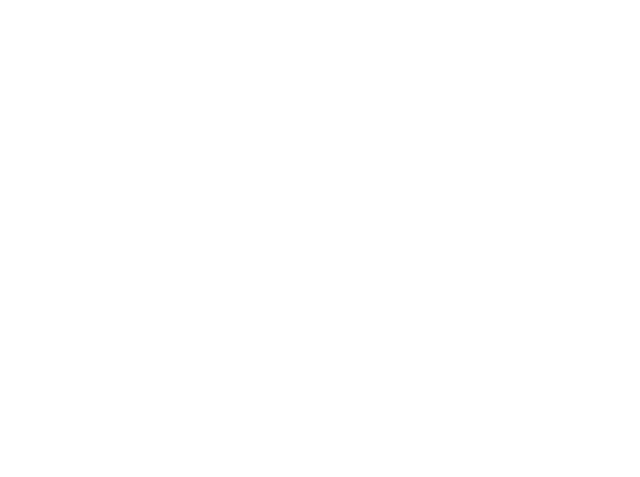
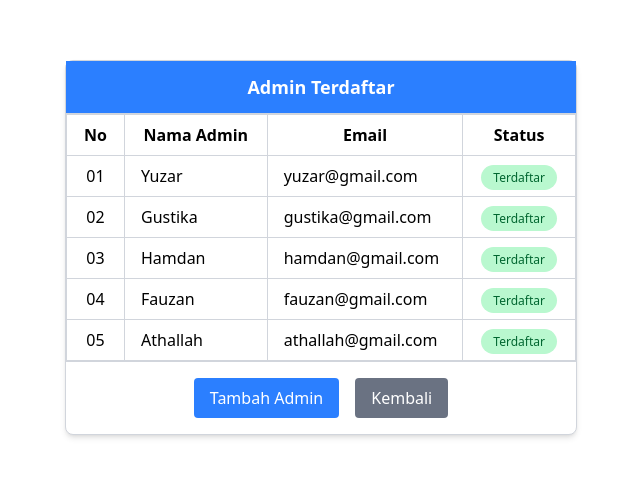
Before and after one commit to venvena45/AdminAntaresDeploy, a React (Vite) app: page /pengaturan in a window 1280 px wide. Before the commit this address had no page. Shown: the part 153-630 px from the top of the page, without its empty margins (319-959 px from the left). Built offline with nearby package versions, Linux system fonts and the light colour scheme.

Commit message:
add setting

```diff
--- a/src/App.jsx
+++ b/src/App.jsx
@@ -5,6 +5,7 @@ import ProductManagement from "./components/ProductManagement";
 import HalamanPesanan from "./components/HalamanPesanan";
 import ReportPenjualan from "./components/ReportPenjualan";
 import StockOpname from "./components/StockOpname";
+import Pengaturan from "./components/Pengaturan";
 // import other components like Produk, Pesanan, etc if you have them
 
 function App() {
@@ -14,8 +15,9 @@ function App() {
         <Route path="/" element={<Dashboard />} />
         <Route path="/produk" element={<ProductManagement />} />
         <Route path="/pesanan" element={<HalamanPesanan />} />
-        <Route path="/report" element={<ReportPenjualan/>} />
+        <Route path="/report" element={<ReportPenjualan />} />
         <Route path="/stok-opname" element={<StockOpname />} />
+        <Route path="/pengaturan" element={<Pengaturan />} />
       </Routes>
     </Router>
   );
--- a/src/components/Dashboard.jsx
+++ b/src/components/Dashboard.jsx
@@ -1,25 +1,37 @@
-import React from 'react';
-import { Link } from 'react-router-dom';
+import React from "react";
+import { Link } from "react-router-dom";
 
 const Dashboard = () => {
   return (
     <div className="flex min-h-screen bg-gray-50">
       {/* Sidebar */}
       <aside className="w-56 bg-white border-r border-gray-200 p-5">
-        <div className="text-2xl font-bold text-green-700 mb-10">Apotek ANTARES</div>
+        <div className="text-2xl font-bold text-green-700 mb-10">
+          Apotek ANTARES
+        </div>
         <nav>
           <ul className="space-y-4 text-gray-700">
             <li>
-              <Link to="/pesanan" className="hover:underline">Pemesanan</Link>
+              <Link to="/pesanan" className="hover:underline">
+                Pemesanan
+              </Link>
             </li>
             <li>
-              <Link to="/produk" className="hover:underline">Produk</Link>
+              <Link to="/produk" className="hover:underline">
+                Produk
+              </Link>
             </li>
             <li>
-              <Link to="/report" className="hover:underline">Report Penjualan</Link>
+              <Link to="/report" className="hover:underline">
+                Report Penjualan
+              </Link>
             </li>
             <li className="cursor-pointer hover:underline">Pesan</li>
-            <li className="cursor-pointer hover:underline">Pengaturan</li>
+            <li className="cursor-pointer hover:underline">
+              <Link to="/pengaturan" className="hover:underline">
+                Pengaturan
+              </Link>
+            </li>
             <li className="cursor-pointer hover:underline">Keluar</li>
           </ul>
         </nav>
@@ -87,7 +99,9 @@ const Dashboard = () => {
                   <td className="px-4 py-3">Anazia</td>
                   <td className="px-4 py-3">Jan 20, 2025</td>
                   <td className="px-4 py-3">
-                    <span className="px-3 py-1 bg-green-100 text-green-800 text-sm rounded-full font-semibold">Delivered</span>
+                    <span className="px-3 py-1 bg-green-100 text-green-800 text-sm rounded-full font-semibold">
+                      Delivered
+                    </span>
                   </td>
                   <td className="px-4 py-3">Yogyakarta</td>
                   <td className="px-4 py-3">Rp. 50.000</td>
@@ -97,7 +111,9 @@ const Dashboard = () => {
                   <td className="px-4 py-3">Syedina</td>
                   <td className="px-4 py-3">Jan 24, 2025</td>
                   <td className="px-4 py-3">
-                    <span className="px-3 py-1 bg-yellow-100 text-yellow-800 text-sm rounded-full font-semibold">Pending</span>
+                    <span className="px-3 py-1 bg-yellow-100 text-yellow-800 text-sm rounded-full font-semibold">
+                      Pending
+                    </span>
                   </td>
                   <td className="px-4 py-3">Bantul</td>
                   <td className="px-4 py-3">Rp. 100.000</td>
@@ -107,7 +123,9 @@ const Dashboard = () => {
                   <td className="px-4 py-3">Asyifaa</td>
                   <td className="px-4 py-3">Feb 21, 2025</td>
                   <td className="px-4 py-3">
-                    <span className="px-3 py-1 bg-red-100 text-red-800 text-sm rounded-full font-semibold">Cancelled</span>
+                    <span className="px-3 py-1 bg-red-100 text-red-800 text-sm rounded-full font-semibold">
+                      Cancelled
+                    </span>
                   </td>
                   <td className="px-4 py-3">Condong Catur</td>
                   <td className="px-4 py-3">Rp. 75.000</td>
--- /dev/null
+++ b/src/components/Pengaturan.jsx
@@ -0,0 +1,59 @@
+import React from 'react';
+import { useNavigate } from 'react-router-dom';
+
+const AdminTable = () => {
+    const navigate = useNavigate();
+
+    const admins = [
+        { no: '01', name: 'Yuzar', email: 'yuzar@gmail.com', status: 'Terdaftar' },
+        { no: '02', name: 'Gustika', email: 'gustika@gmail.com', status: 'Terdaftar' },
+        { no: '03', name: 'Hamdan', email: 'hamdan@gmail.com', status: 'Terdaftar' },
+        { no: '04', name: 'Fauzan', email: 'fauzan@gmail.com', status: 'Terdaftar' },
+        { no: '05', name: 'Athallah', email: 'athallah@gmail.com', status: 'Terdaftar' },
+    ];
+
+    return (
+        <div className="flex justify-center items-center h-screen">
+            <div className="max-w-lg w-full bg-white shadow-md rounded-lg border border-gray-300">
+                <div className="bg-blue-500 text-white text-center py-3 border-b border-gray-300">
+                    <h2 className="text-lg font-semibold">Admin Terdaftar</h2>
+                </div>
+                <table className="min-w-full bg-white border border-gray-300">
+                    <thead>
+                        <tr className="border border-gray-300">
+                            <th className="py-2 px-4 border border-gray-300">No</th>
+                            <th className="py-2 px-4 border border-gray-300">Nama Admin</th>
+                            <th className="py-2 px-4 border border-gray-300">Email</th>
+                            <th className="py-2 px-4 border border-gray-300">Status</th>
+                        </tr>
+                    </thead>
+                    <tbody>
+                        {admins.map((admin, index) => (
+                            <tr key={index} className="border border-gray-300">
+                                <td className="py-2 px-4 border border-gray-300 text-center">{admin.no}</td>
+                                <td className="py-2 px-4 border border-gray-300">{admin.name}</td>
+                                <td className="py-2 px-4 border border-gray-300">{admin.email}</td>
+                                <td className="py-2 px-4 border border-gray-300 text-center">
+                                    <span className="bg-green-200 text-green-800 py-1 px-3 rounded-full text-xs">{admin.status}</span>
+                                </td>
+                            </tr>
+                        ))}
+                    </tbody>
+                </table>
+                <div className="flex justify-center gap-4 py-4 border-t border-gray-300">
+                    <button className="bg-blue-500 text-white py-2 px-4 rounded hover:bg-blue-600 transition">
+                        Tambah Admin
+                    </button>
+                    <button
+                        onClick={() => navigate('/')}
+                        className="bg-gray-500 text-white py-2 px-4 rounded hover:bg-gray-600 transition"
+                    >
+                        Kembali
+                    </button>
+                </div>
+            </div>
+        </div>
+    );
+};
+
+export default AdminTable;
```
Also changed, not shown: 1 other file (tests, documents, lock files or other folders).
